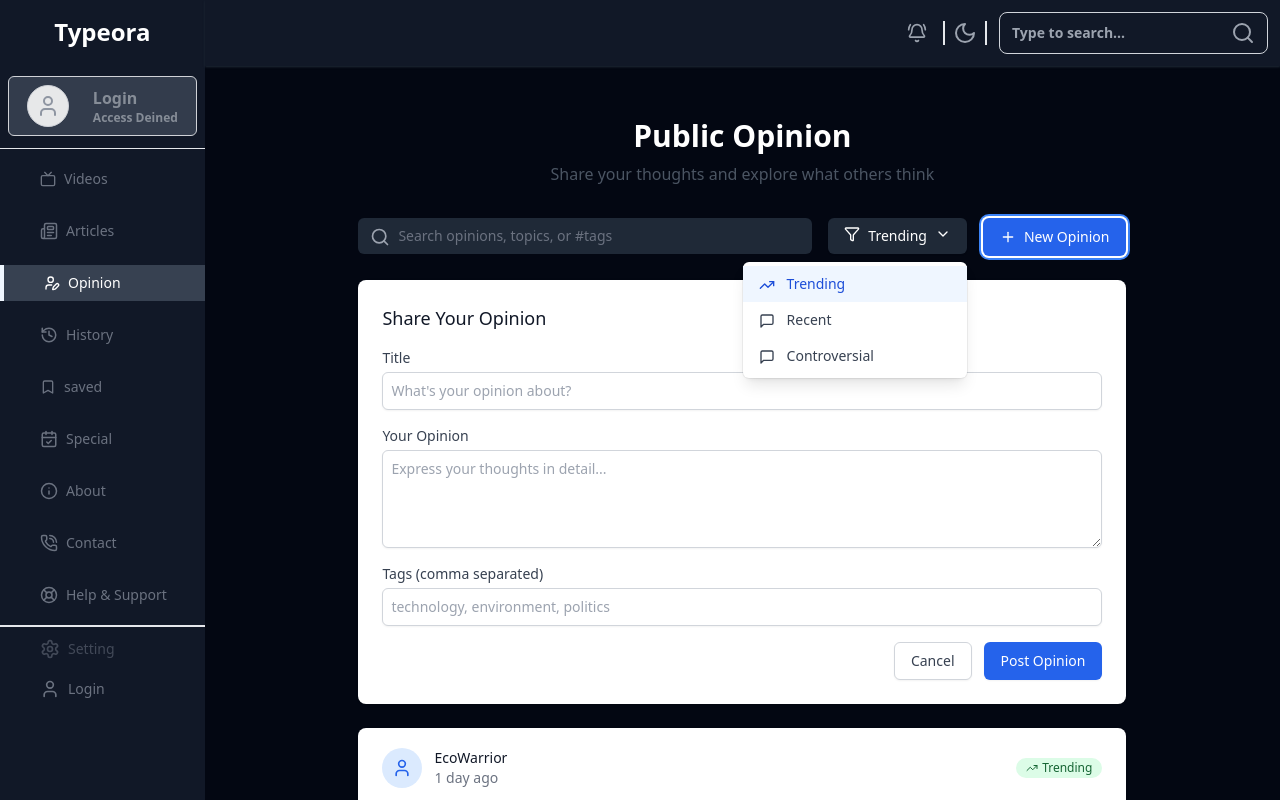
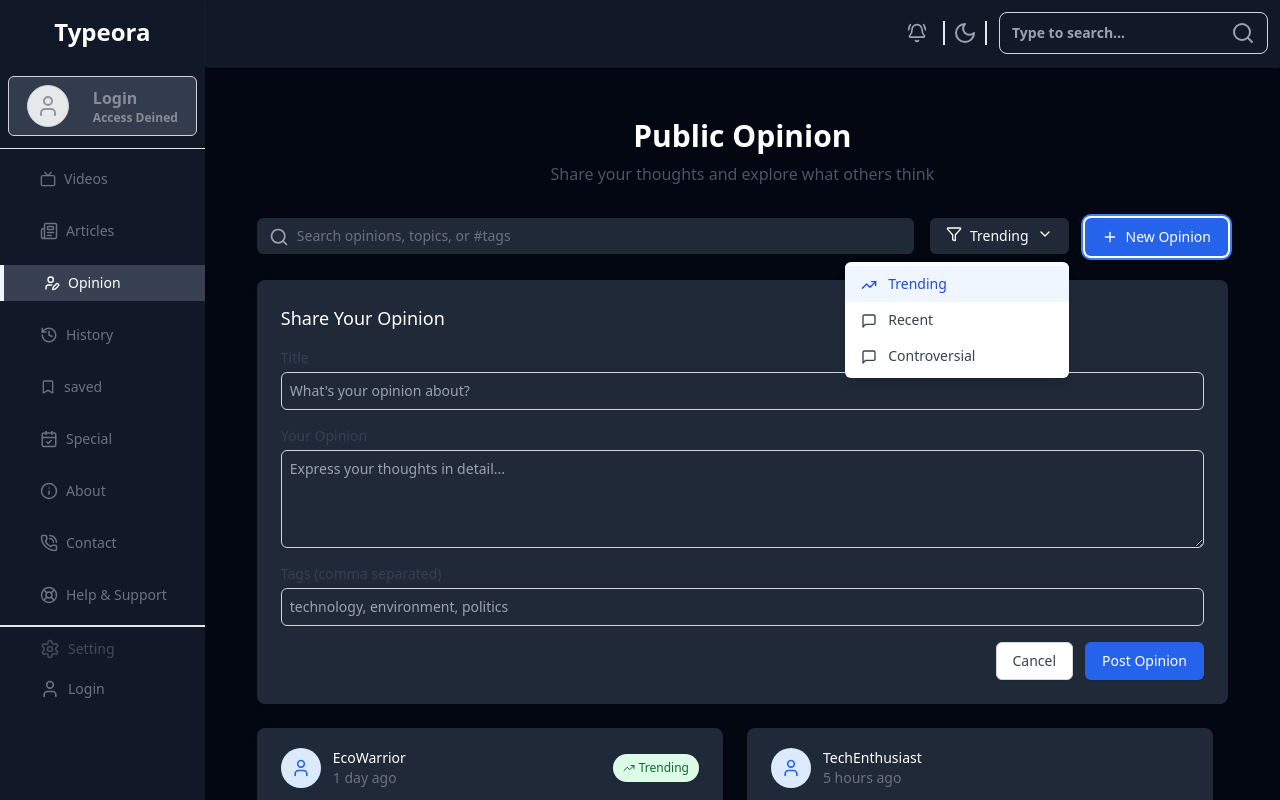
Before and after one commit to Jitupra9/typeora-media-platform, a React (Create React App) app in the folder client/: page /opinion in a window 1280 px wide. Both pictures are taken after a click on the button "New Opinion". Built offline with nearby package versions, Linux system fonts and the light colour scheme.

Commit message:
add new files like all option  compoennt, related video compoennt, shared compoennt

```diff
--- a/client/src/pages/Opinion.jsx
+++ b/client/src/pages/Opinion.jsx
@@ -125,7 +125,7 @@ function Opinion() {
 
   return (
     <div className="min-h-screen dark:text-white text-black   py-8 px-4 sm:px-6 lg:px-8">
-      <div className="max-w-3xl mx-auto">
+      <div className="max-w-5xl mx-auto">
         <div className="text-center mb-8">
           <h1 className="text-3xl font-bold  mb-2">Public Opinion</h1>
           <p className="text-gray-600">
@@ -196,13 +196,9 @@ function Opinion() {
             <Plus className="h-4 w-4 mr-2" /> New Opinion
           </button>
         </div>
-
-        {/* New Opinion Form */}
         {showForm && (
-          <div className="bg-white shadow rounded-lg p-6 mb-6">
-            <h3 className="text-lg font-medium text-gray-900 mb-4">
-              Share Your Opinion
-            </h3>
+          <div className="bg-white dark:bg-gray-800 shadow rounded-lg p-6 mb-6">
+            <h3 className="text-lg font-medium  mb-4">Share Your Opinion</h3>
             <form onSubmit={handleSubmit}>
               <div className="mb-4">
                 <label
@@ -214,7 +210,7 @@ function Opinion() {
                 <input
                   type="text"
                   id="title"
-                  className="shadow-sm focus:ring-blue-500 focus:border-blue-500 block w-full sm:text-sm border-gray-300 rounded-md p-2 border"
+                  className="shadow-sm bg-transparent focus:ring-blue-500 focus:border-blue-500 block w-full sm:text-sm border-gray-300 rounded-md p-2 border"
                   placeholder="What's your opinion about?"
                   value={newOpinion.title}
                   onChange={(e) =>
@@ -234,7 +230,7 @@ function Opinion() {
                 <textarea
                   id="content"
                   rows={4}
-                  className="shadow-sm focus:ring-blue-500 focus:border-blue-500 block w-full sm:text-sm border-gray-300 rounded-md p-2 border"
+                  className="shadow-sm bg-transparent focus:ring-blue-500 focus:border-blue-500 block w-full sm:text-sm border-gray-300 rounded-md p-2 border"
                   placeholder="Express your thoughts in detail..."
                   value={newOpinion.content}
                   onChange={(e) =>
@@ -254,7 +250,7 @@ function Opinion() {
                 <input
                   type="text"
                   id="tags"
-                  className="shadow-sm focus:ring-blue-500 focus:border-blue-500 block w-full sm:text-sm border-gray-300 rounded-md p-2 border"
+                  className="shadow-sm bg-transparent focus:ring-blue-500 focus:border-blue-500 block w-full sm:text-sm border-gray-300 rounded-md p-2 border"
                   placeholder="technology, environment, politics"
                   value={newOpinion.tags}
                   onChange={(e) =>
@@ -281,14 +277,12 @@ function Opinion() {
             </form>
           </div>
         )}
-
-        {/* Opinions List */}
-        <div className="space-y-6">
+        <div className=" gap-6 flex flex-wrap w-full">
           {filteredOpinions.length > 0 ? (
             filteredOpinions.map((opinion) => (
               <div
                 key={opinion.id}
-                className="bg-white shadow overflow-hidden rounded-lg"
+                className="bg-white dark:bg-gray-800 shadow overflow-hidden rounded-lg w-[48%]"
               >
                 <div className="px-6 py-5 border-b border-gray-200">
                   <div className="flex items-center justify-between">
@@ -299,16 +293,14 @@ function Opinion() {
                         </div>
                       </div>
                       <div className="ml-3">
-                        <p className="text-sm font-medium text-gray-900">
-                          {opinion.author}
-                        </p>
+                        <p className="text-sm font-medium ">{opinion.author}</p>
                         <p className="text-sm text-gray-500">
                           {opinion.timestamp}
                         </p>
                       </div>
                     </div>
                     {opinion.trending && (
-                      <span className="inline-flex items-center px-2.5 py-0.5 rounded-full text-xs font-medium bg-green-100 text-green-800">
+                      <span className="inline-flex items-center px-2.5 py-1.5 rounded-full text-xs font-medium bg-green-100 text-green-800">
                         <TrendingUp className="h-3 w-3 mr-1" /> Trending
                       </span>
                     )}
@@ -316,9 +308,7 @@ function Opinion() {
                 </div>
 
                 <div className="px-6 py-4">
-                  <h3 className="text-lg font-medium text-gray-900 mb-2">
-                    {opinion.title}
-                  </h3>
+                  <h3 className="text-lg font-medium  mb-2">{opinion.title}</h3>
                   <p className="text-gray-600 mb-4">{opinion.content}</p>
 
                   <div className="flex flex-wrap gap-2 mb-4">
```
